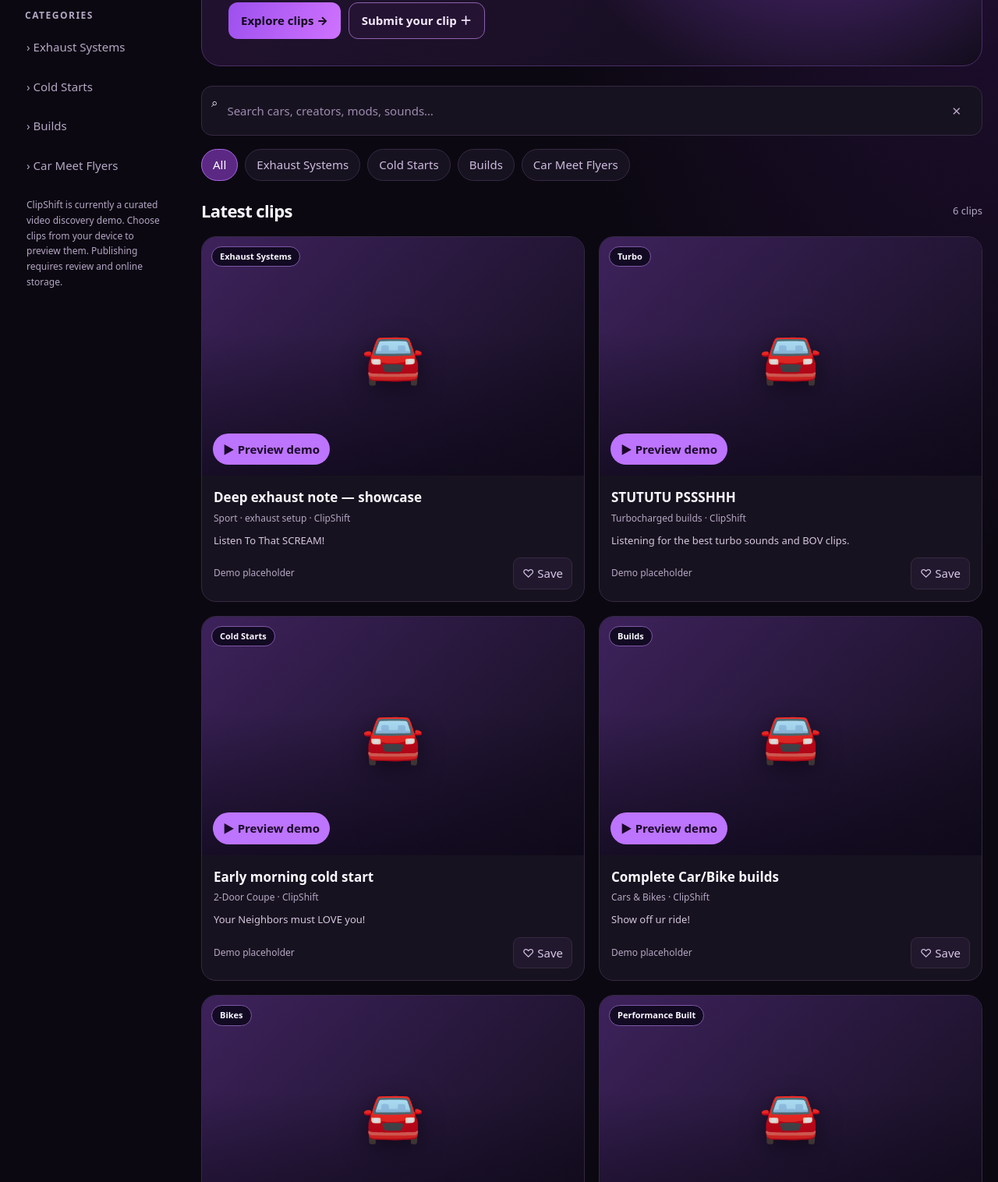
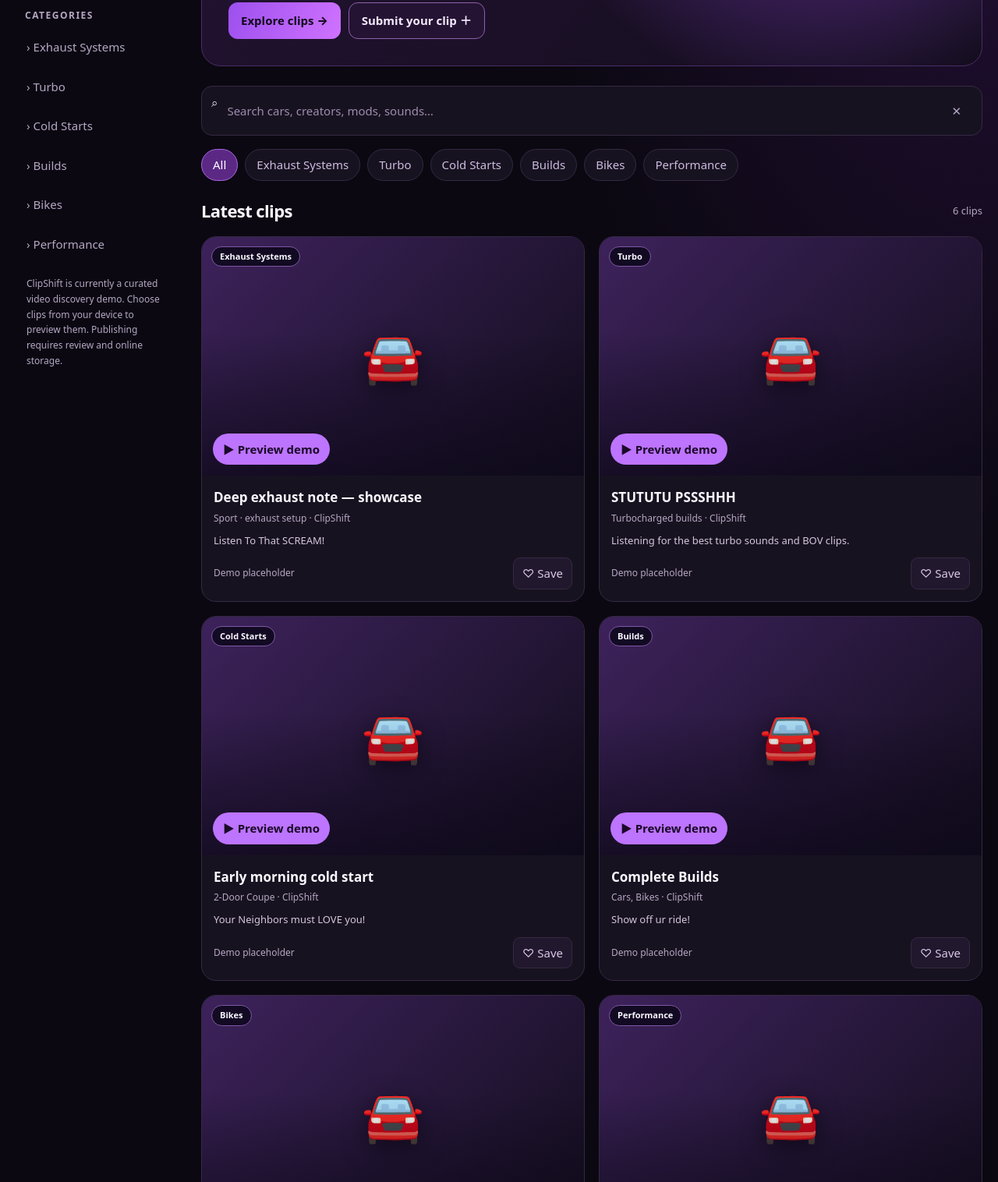
Before and after one commit to JayteeFN/ClipShift, a plain HTML site: page index.html in a window 1280 px wide. Shown: the part 345-1861 px from the top of the page at 78% size. Drawn offline with Linux system fonts and the light colour scheme.

Commit message:
Update categories and video details in index.html

```diff
--- a/index.html
+++ b/index.html
@@ -296,9 +296,11 @@ const MAX_VIDEO_DURATION = 120;
 const categories = [
   'All',
   'Exhaust Systems',
+   'Turbo',
   'Cold Starts',
   'Builds',
-  'Car Meet Flyers'
+   'Bikes',
+   'Performance'
 ];
 
 const videos = [
@@ -337,8 +339,8 @@ const videos = [
   },
   {
     id:'demo4',
-    title:'Complete Car/Bike builds',
-    car:'Cars & Bikes',
+    title:'Complete Builds',
+    car:'Cars, Bikes',
     creator:'ClipShift',
     category:'Builds',
     description:'Show off ur ride!',
@@ -362,7 +364,7 @@ const videos = [
     title:'Tunes',
     car:'Performance',
     creator:'ClipShift',
-    category:'Performance Built',
+    category:'Performance',
     description:'Check out these Kick Ass New Tunes!',
     videoId:'',
     videoUrl:'',
```
